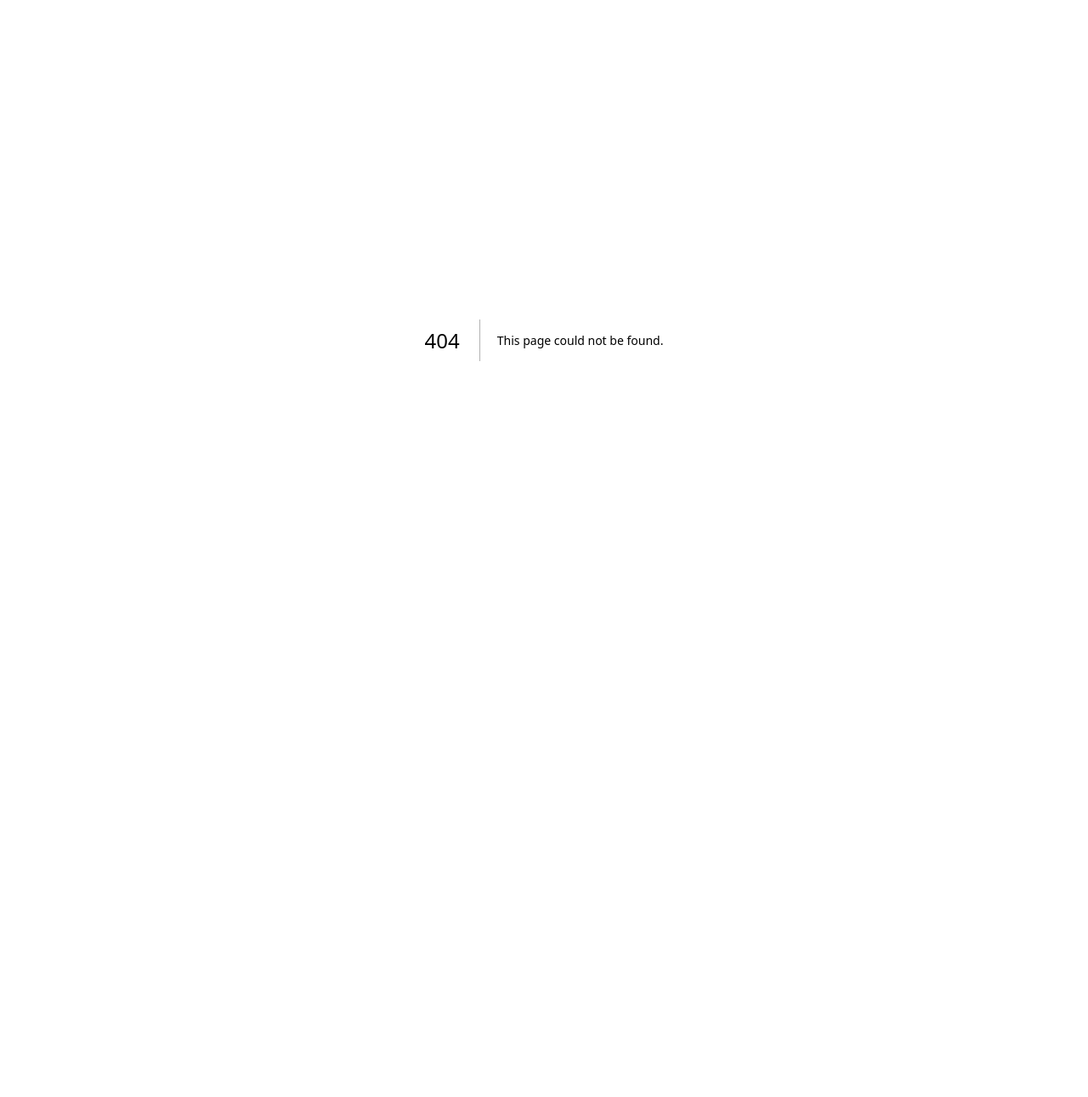
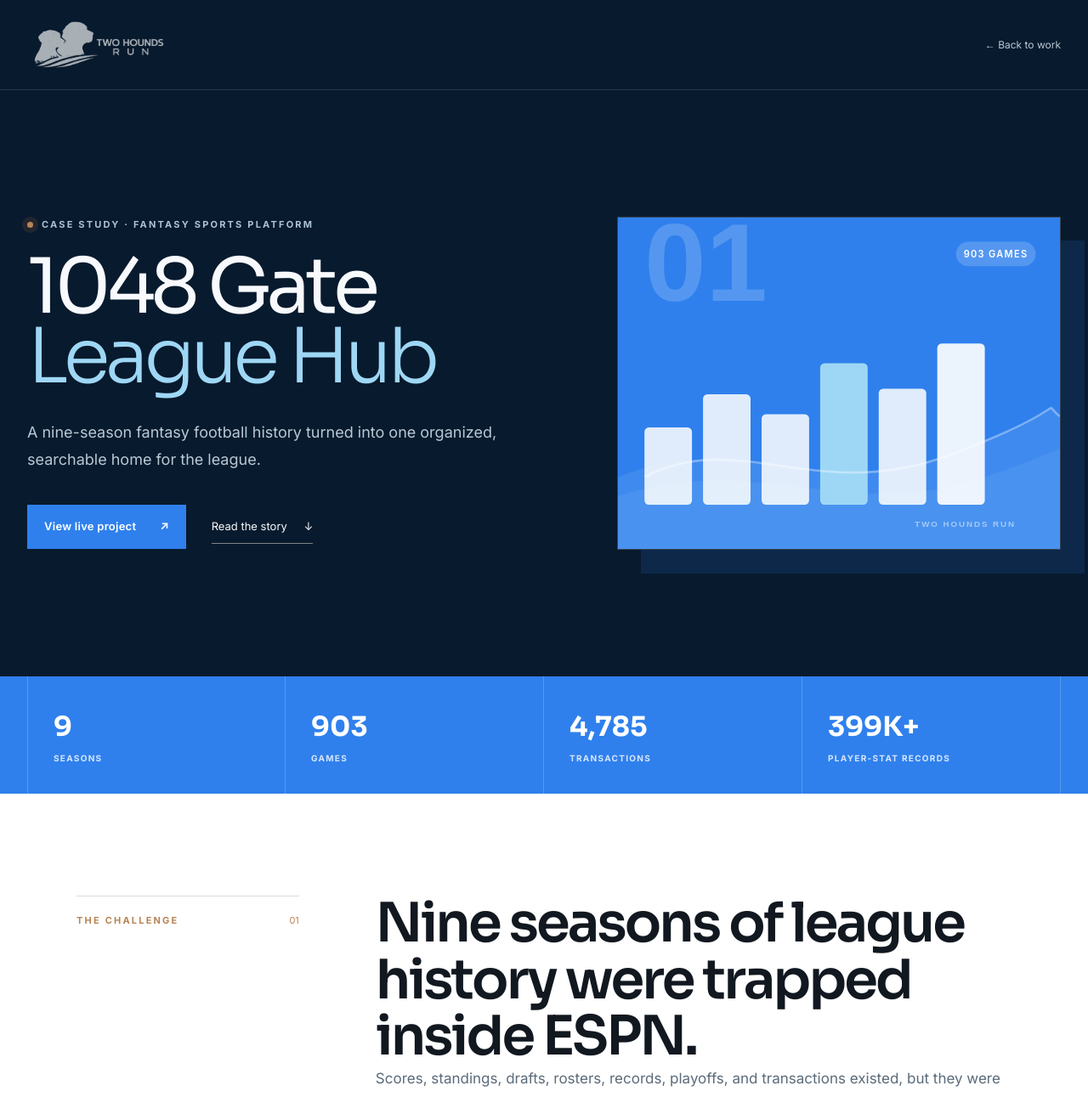
Before and after one commit to twohoundsrun/two-hounds-run, a Next.js app: page /work/1048-gate in a window 1280 px wide. Before the commit this address had no page. Shown: the top 1291 px of the page at 85% size. Before the commit the page ends 800 px from the top, so only its background shows below. Built offline with nearby package versions, Linux system fonts and the light colour scheme.

Commit message:
add 1048 Gate case study

```diff
--- /dev/null
+++ b/app/work/1048-gate/page.tsx
@@ -0,0 +1,51 @@
+import type { Metadata } from "next";
+import Link from "next/link";
+
+export const metadata: Metadata = {
+  title: "1048 Gate Case Study | Two Hounds Run",
+  description: "How Two Hounds Run turned nine seasons of ESPN fantasy football data into a living league archive.",
+};
+
+const stats = [
+  ["9", "seasons"],
+  ["903", "games"],
+  ["4,785", "transactions"],
+  ["399K+", "player-stat records"],
+];
+
+export default function GateCaseStudy() {
+  return (
+    <main className="case-study">
+      <header className="case-header">
+        <Link className="brand" href="/" aria-label="Two Hounds Run home"><img className="brand-logo" src="/images/logo-white.png" alt="Two Hounds Run" width={1774} height={887} /></Link>
+        <Link className="case-back" href="/#work">← Back to work</Link>
+      </header>
+
+      <section className="case-hero">
+        <div><p className="eyebrow"><span /> Case study · Fantasy sports platform</p><h1>1048 Gate<br /><em>League Hub</em></h1><p>A nine-season fantasy football history turned into one organized, searchable home for the league.</p><div className="case-actions"><a className="button" href="https://1048gate.github.io/" target="_blank" rel="noopener noreferrer">View live project <span aria-hidden="true">↗</span></a><a className="text-link" href="#story">Read the story <span aria-hidden="true">↓</span></a></div></div>
+        <div className="case-visual"><img src="/images/projects/gate.svg" alt="1048 Gate project data visualization" /></div>
+      </section>
+
+      <section className="case-stats" aria-label="Project scale">{stats.map(([value, label]) => <div key={label}><strong>{value}</strong><span>{label}</span></div>)}</section>
+
+      <section className="case-story" id="story">
+        <div className="case-label"><p className="kicker">The challenge</p><span>01</span></div>
+        <div><h2>Nine seasons of league history were trapped inside ESPN.</h2><p>Scores, standings, drafts, rosters, records, playoffs, and transactions existed, but they were spread across season-by-season screens and difficult to explore as one continuous story. The league needed more than a current-season scoreboard—it needed a permanent home.</p></div>
+      </section>
+
+      <section className="case-story case-story-alt">
+        <div className="case-label"><p className="kicker">The build</p><span>02</span></div>
+        <div><h2>One league hub, built around the way members actually use it.</h2><p>We collected and normalized ESPN data from 2017 through 2025, then designed a responsive site that makes both current activity and historical context easy to reach.</p><ul className="case-features"><li>Historical standings and weekly scoreboards</li><li>All-time records and manager profiles</li><li>Draft, roster, playoff, and championship history</li><li>Accepted trades, successful waivers, and adds/drops</li><li>League voting and commissioner-managed content</li><li>Mobile-friendly browsing for twelve members</li></ul></div>
+      </section>
+
+      <section className="case-story">
+        <div className="case-label"><p className="kicker">Under the hood</p><span>03</span></div>
+        <div><h2>A repeatable data system—not a one-time scrapbook.</h2><p>The project combines ESPN data collection, structured storage, validation, and a purpose-built web interface. The same foundation can be refreshed as new seasons are played instead of rebuilding the history by hand.</p><div className="tech-list"><span>Python</span><span>ESPN APIs</span><span>Supabase</span><span>JavaScript</span><span>GitHub Pages</span><span>Responsive UI</span></div></div>
+      </section>
+
+      <section className="case-result"><p className="kicker">The result</p><h2>The league now owns its story.</h2><p>1048 Gate has a live, dedicated home that turns years of scattered fantasy data into something members can revisit, compare, and keep building on every season.</p><a className="button button-light" href="https://1048gate.github.io/" target="_blank" rel="noopener noreferrer">Explore 1048 Gate <span aria-hidden="true">↗</span></a></section>
+
+      <footer><Link className="brand brand-footer" href="/"><img className="brand-logo" src="/images/logo-white.png" alt="Two Hounds Run" width={1774} height={887} /></Link><p>Practical tools. Built for the long run.</p><div><Link href="/#services">Services</Link><Link href="/#work">Work</Link><Link href="/#contact">Contact</Link></div><small>© {new Date().getFullYear()} Two Hounds Run</small></footer>
+    </main>
+  );
+}
```
